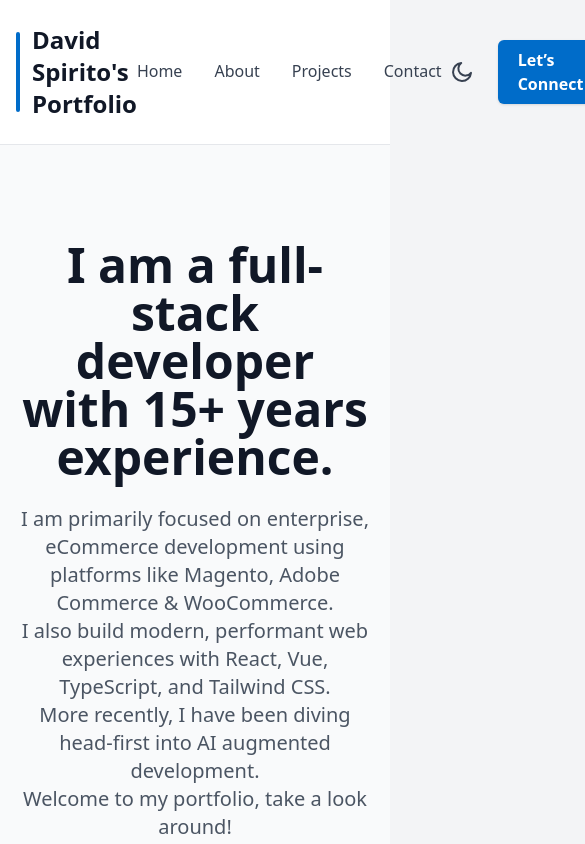
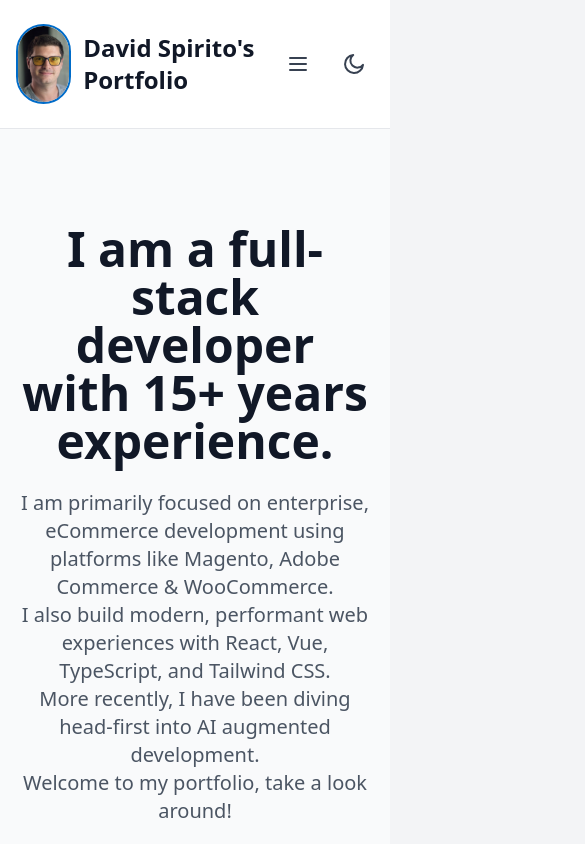
Before and after one commit to dspirito/dave-portfolio, a React (Vite) app: page / in a window 390 px wide. Shown: the top 844 px of the page, 585 px wide, since content can reach past the window. Built offline with nearby package versions, Linux system fonts and the light colour scheme.

Commit message:
add mobile specific nav

```diff
--- a/src/components/Header.tsx
+++ b/src/components/Header.tsx
@@ -4,10 +4,7 @@ import DaveImg from '/dave.jpeg'; // Adjust the path if needed
 
 const Header: React.FC = () => {
   const [dark, setDark] = useState(false);
-  //uncomment this for dark mode
-  //const [dark, setDark] = useState(
-  //  () => window.matchMedia && window.matchMedia('(prefers-color-scheme: dark)').matches
-  //);
+  const [isMenuOpen, setIsMenuOpen] = useState(false); // State for mobile menu
 
   useEffect(() => {
     if (dark) {
@@ -16,6 +13,10 @@ const Header: React.FC = () => {
       document.documentElement.classList.remove('dark');
     }
   }, [dark]);
+
+  const toggleMenu = () => {
+    setIsMenuOpen(!isMenuOpen);
+  };
 
   return (
     <header className="bg-white dark:bg-gray-900 border-b dark:border-gray-800">
@@ -32,7 +33,7 @@ const Header: React.FC = () => {
             David Spirito's Portfolio
           </Link>
         </div>
-        <nav>
+        <nav className="hidden lg:block"> {/* Hide on small screens, show on large */}
           <ul className="flex items-center space-x-8">
             <li>
               <Link
@@ -73,6 +74,22 @@ const Header: React.FC = () => {
           </ul>
         </nav>
         <div className="flex items-center space-x-4">
+          {/* Hamburger menu button for small screens */}
+          <button onClick={toggleMenu} className="lg:hidden p-2 rounded-full hover:bg-gray-100 dark:hover:bg-gray-800 transition" aria-label="Toggle mobile menu">
+            {isMenuOpen ? (
+              // Close icon (X)
+              <svg xmlns="http://www.w3.org/2000/svg" className="h-6 w-6 text-gray-700 dark:text-gray-200" fill="none" viewBox="0 0 24 24" stroke="currentColor">
+                <path strokeLinecap="round" strokeLinejoin="round" strokeWidth={2} d="M6 18L18 6M6 6l12 12" />
+              </svg>
+            ) : (
+              // Hamburger icon
+              <svg xmlns="http://www.w3.org/2000/svg" className="h-6 w-6 text-gray-700 dark:text-gray-200" fill="none" viewBox="0 0 24 24" stroke="currentColor">
+                <path strokeLinecap="round" strokeLinejoin="round" strokeWidth={2} d="M4 6h16M4 12h16M4 18h16" />
+              </svg>
+            )}
+          </button>
+
+          {/* Dark mode toggle */}
           <button
             onClick={() => setDark((d) => !d)}
             className="p-2 rounded-full hover:bg-gray-100 dark:hover:bg-gray-800 transition"
@@ -92,12 +109,31 @@ const Header: React.FC = () => {
           </button>
           <Link
             to="/contact"
-            className="ml-4 inline-block rounded-md bg-indigo-custom px-5 py-2 text-white font-semibold shadow hover:bg-indigo-custom transition"
+            className="ml-4 inline-block rounded-md bg-indigo-custom px-5 py-2 text-white font-semibold shadow hover:bg-indigo-custom transition lg:block hidden"
           >
             Let’s Connect
           </Link>
         </div>
       </div>
+
+      {/* Mobile menu overlay */}
+      {isMenuOpen && (
+        <div className="lg:hidden fixed inset-0 bg-white dark:bg-gray-900 z-50 flex flex-col items-center justify-center space-y-8">
+          <ul className="flex flex-col items-center space-y-8">
+            <li><Link to="/" className="text-3xl text-gray-900 dark:text-white" onClick={toggleMenu}>Home</Link></li>
+            <li><Link to="/about" className="text-3xl text-gray-900 dark:text-white" onClick={toggleMenu}>About</Link></li>
+            <li><Link to="/projects" className="text-3xl text-gray-900 dark:text-white" onClick={toggleMenu}>Projects</Link></li>
+            <li><Link to="/contact" className="text-3xl text-gray-900 dark:text-white" onClick={toggleMenu}>Contact</Link></li>
+          </ul>
+          <Link
+            to="/contact"
+            className="mt-8 inline-block rounded-md bg-indigo-custom px-5 py-2 text-white font-semibold shadow hover:bg-indigo-custom transition text-xl"
+            onClick={toggleMenu}
+          >
+            Let’s Connect
+          </Link>
+        </div>
+      )}
     </header>
   );
 };
```
